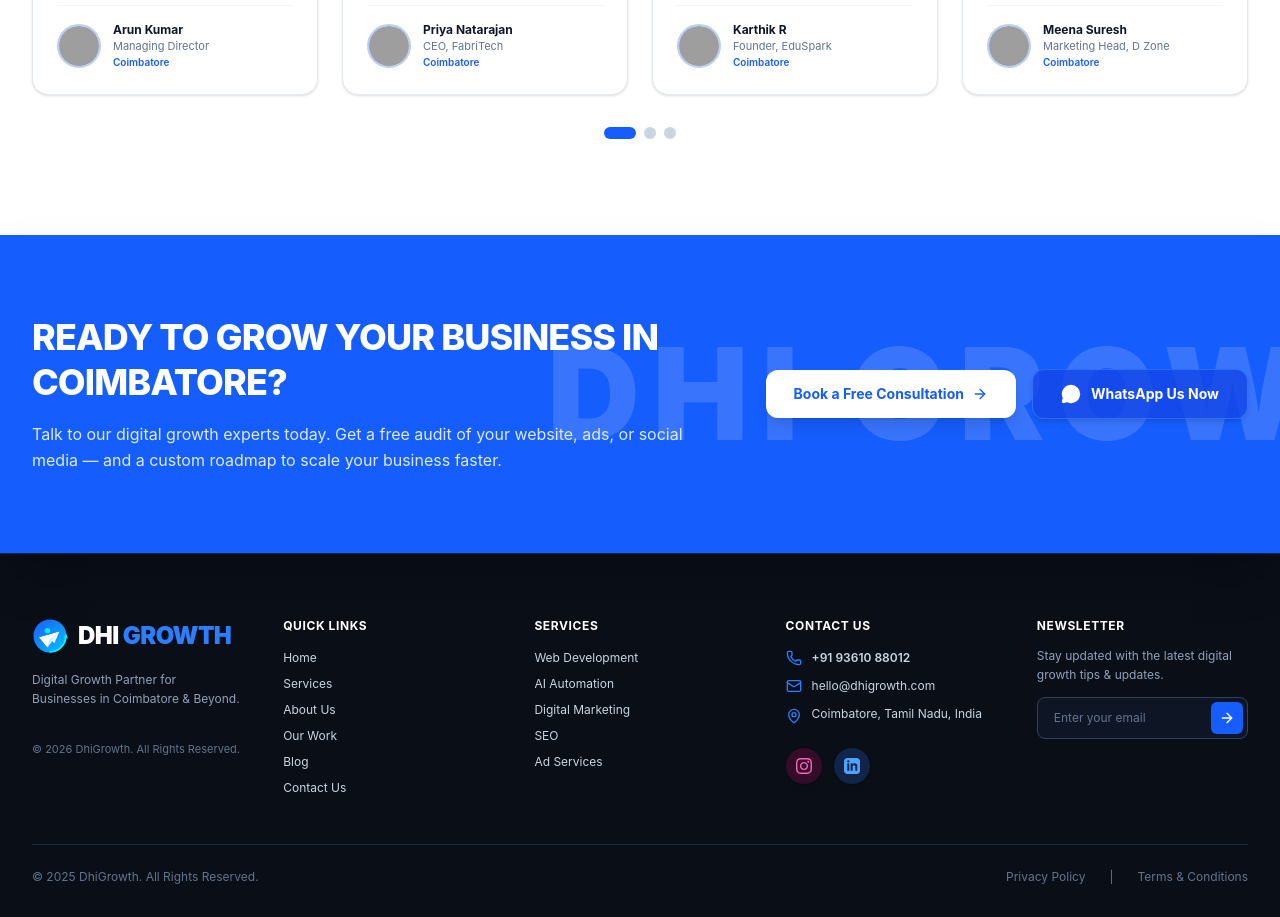
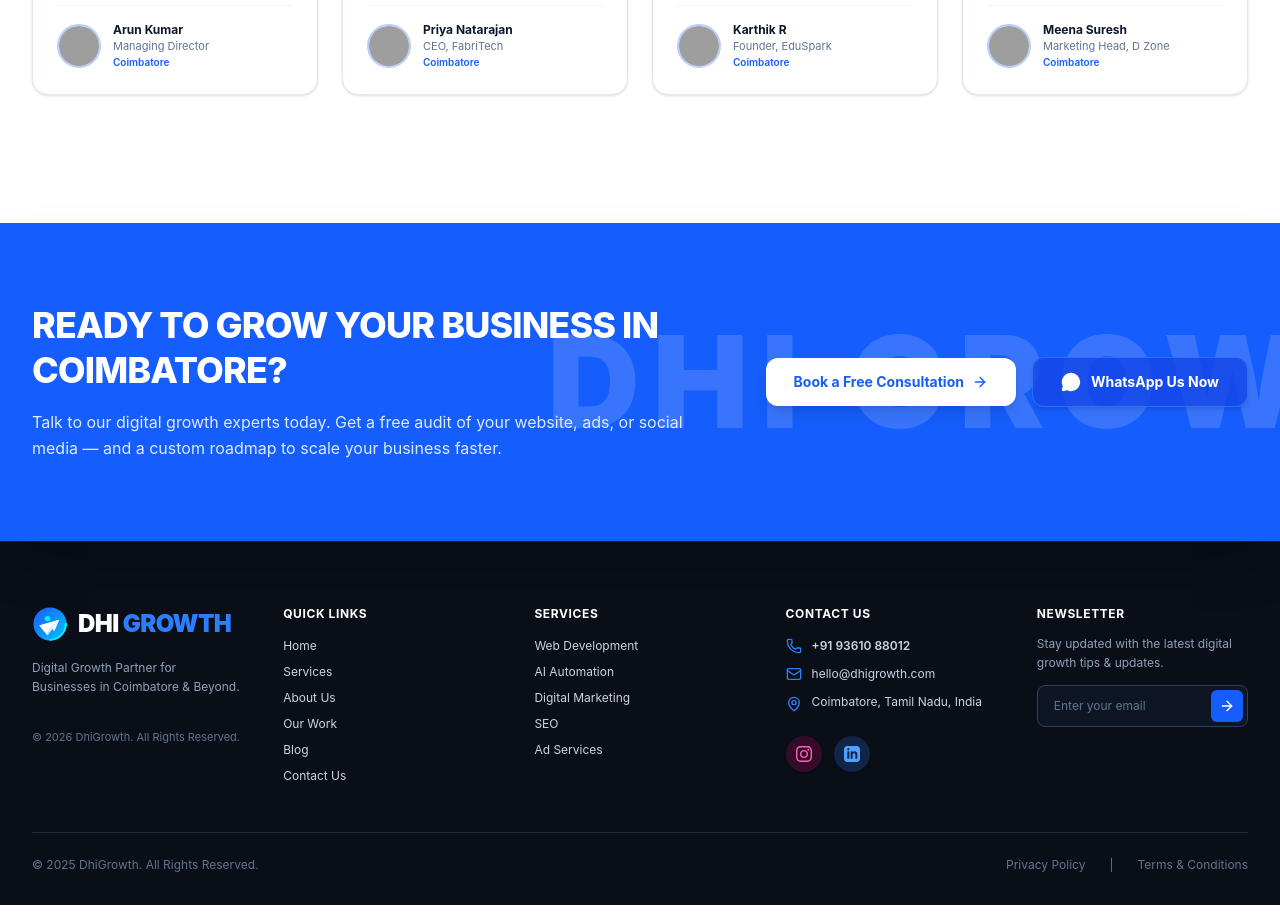
Before and after one commit to srijithit/dhigrowth, a React (Vite) app: page / in a window 1280 px wide. Shown: the part 3360-4277 px from the top of the page. Built offline with nearby package versions, Linux system fonts and the light colour scheme; grey boxes are pictures that could not be loaded.

Commit message:
Remove testimonial carousel dots

```diff
--- a/src/components/Testimonials.jsx
+++ b/src/components/Testimonials.jsx
@@ -85,27 +85,7 @@ export default function Testimonials() {
           ))}
         </div>
 
-        {/* Carousel Pagination Dots */}
-        <div className="flex items-center justify-center space-x-2">
-          <button
-            onClick={() => setActiveTab(0)}
-            className={`w-3 h-3 rounded-full transition-all ${
-              activeTab === 0 ? 'bg-blue-600 w-8' : 'bg-slate-300 hover:bg-slate-400'
-            }`}
-          ></button>
-          <button
-            onClick={() => setActiveTab(1)}
-            className={`w-3 h-3 rounded-full transition-all ${
-              activeTab === 1 ? 'bg-blue-600 w-8' : 'bg-slate-300 hover:bg-slate-400'
-            }`}
-          ></button>
-          <button
-            onClick={() => setActiveTab(2)}
-            className={`w-3 h-3 rounded-full transition-all ${
-              activeTab === 2 ? 'bg-blue-600 w-8' : 'bg-slate-300 hover:bg-slate-400'
-            }`}
-          ></button>
-        </div>
+
 
       </div>
     </section>
```
